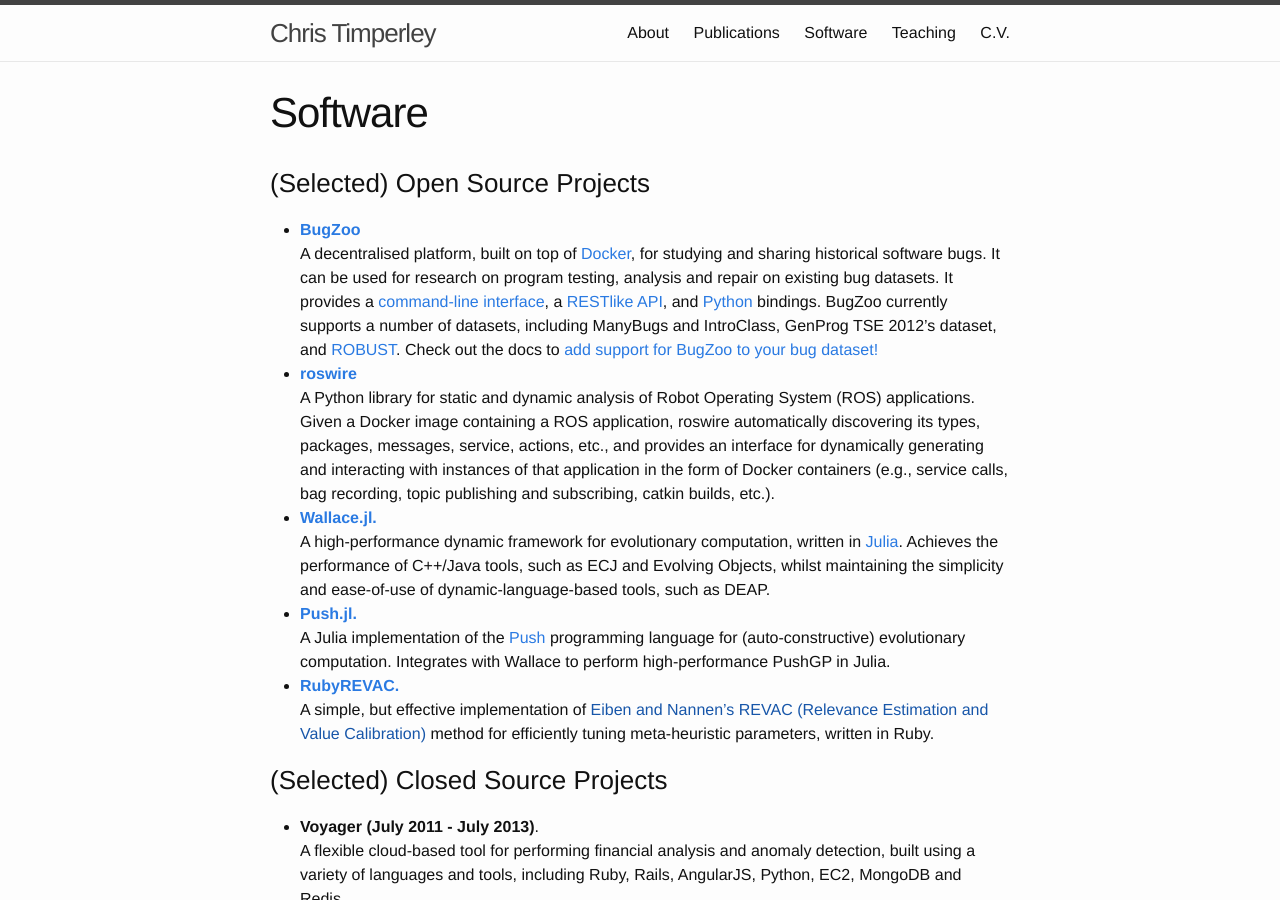
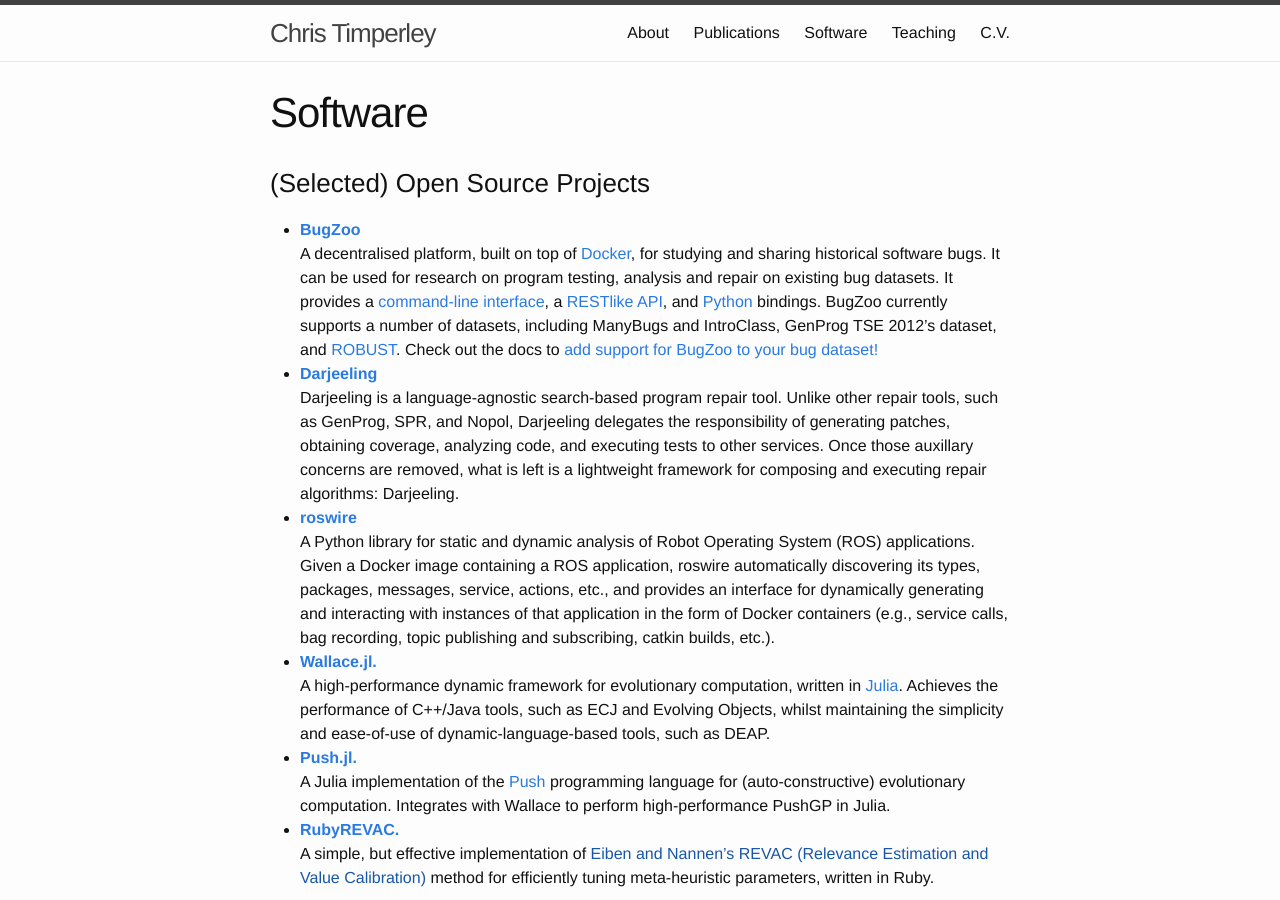
Before and after one commit to ChrisTimperley/ChrisTimperley.github.io, a Jekyll site: the page built from software.md, in a window 1280 px wide and 900 px high. Built offline with Jekyll 4.4.1, drawn with Linux system fonts in a browser that asks for light colours; nearby versions of some CDN libraries.

Commit message:
Added Darjeeling description (#11)

```diff
--- a/software.md
+++ b/software.md
@@ -17,6 +17,13 @@ permalink: /software/
   ManyBugs and IntroClass,
   GenProg TSE 2012's dataset, and [ROBUST](https://github.com/robust-rosin/robust).
   Check out the docs to [add support for BugZoo to your bug dataset!](https://squareslab.github.io/BugZoo/contributing/bugs.html)
+* [**Darjeeling**](https://github.com/squaresLab/Darjeeling)<br/>
+  Darjeeling is a language-agnostic search-based program repair tool.
+  Unlike other repair tools, such as GenProg, SPR, and Nopol,
+  Darjeeling delegates the responsibility of generating patches,
+  obtaining coverage, analyzing code, and executing tests to other services.
+  Once those auxillary concerns are removed, what is left is a lightweight
+  framework for composing and executing repair algorithms: Darjeeling.
 * [**roswire**](https://github.com/ChrisTimperley/roswire)<br/>
   A Python library for static and dynamic analysis of Robot Operating System
   (ROS) applications.
```
